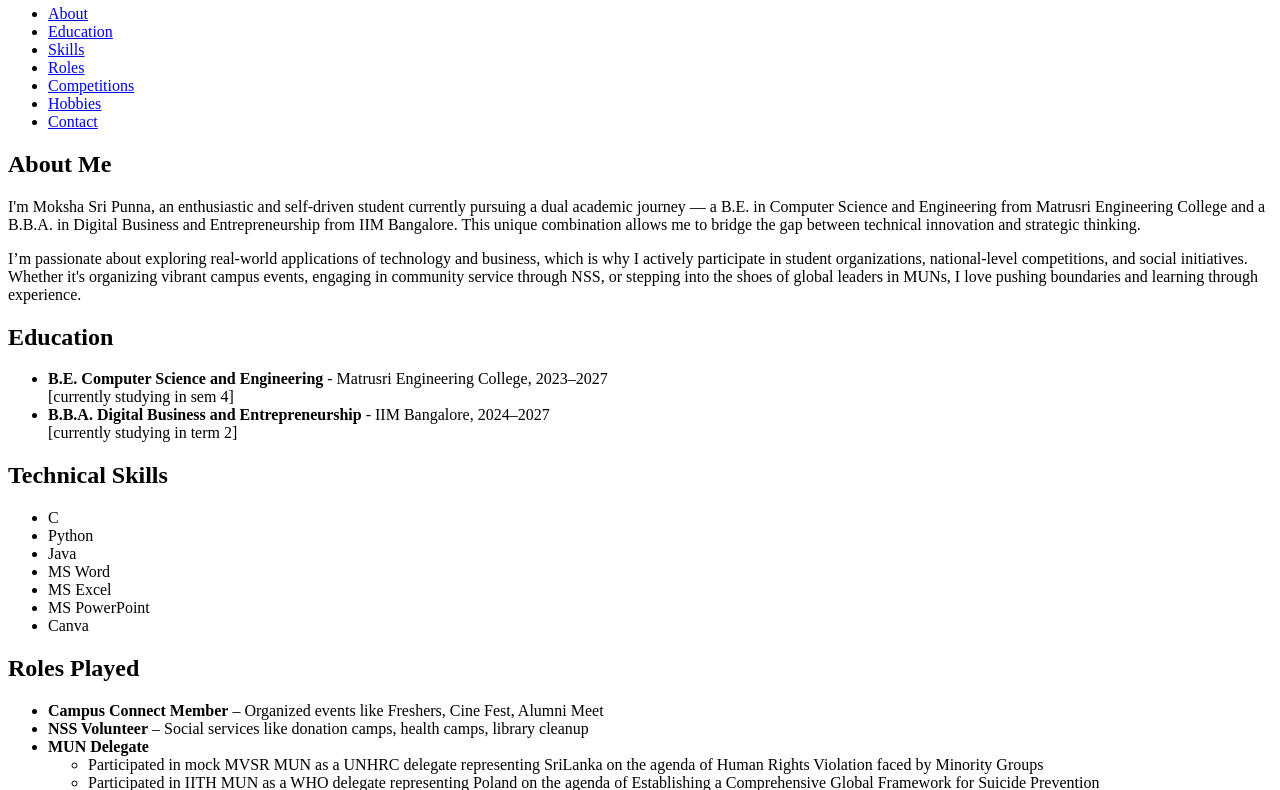
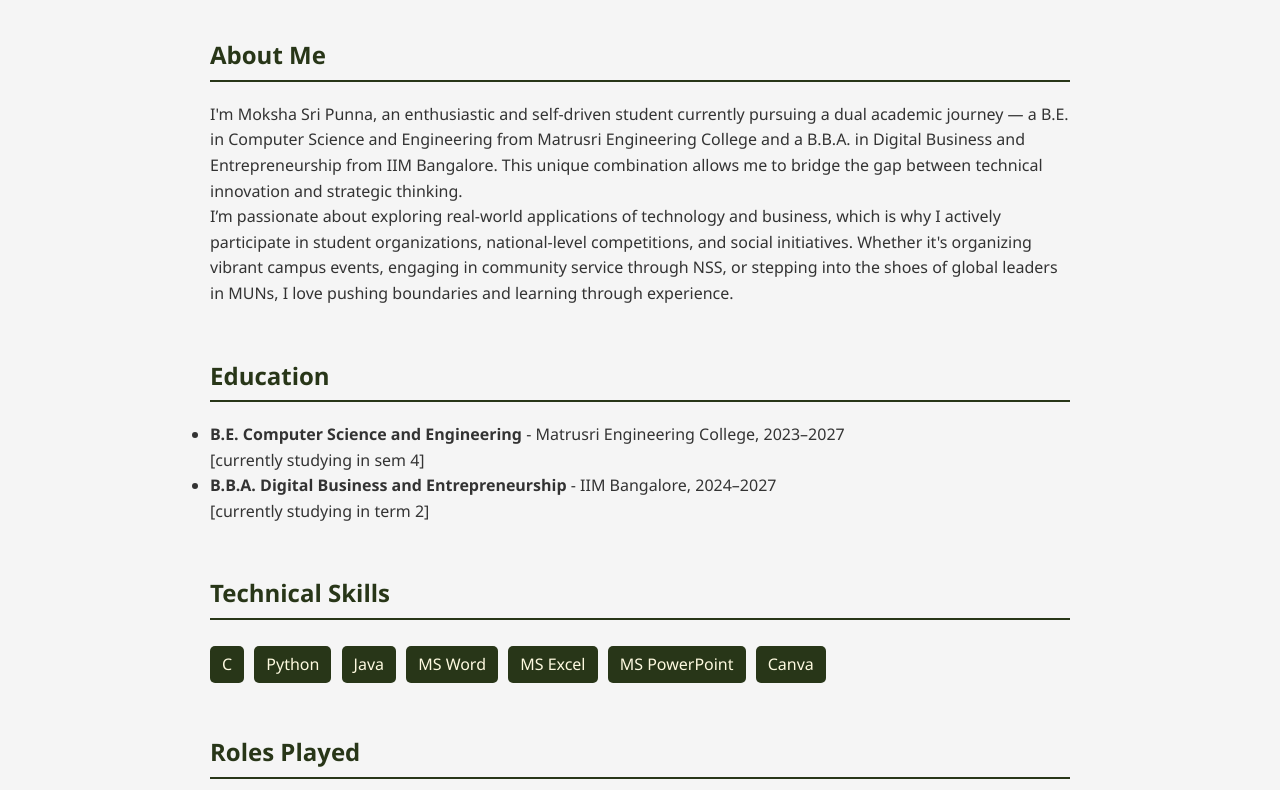
Before and after one commit to moksha218/Resume-Website, a plain HTML site: page index.html in a window 1280 px wide. Shown: the part 62-852 px from the top of the page. Drawn offline with Linux system fonts and the light colour scheme.

Commit message:
Update index.html

```diff
--- a/index.html
+++ b/index.html
@@ -4,7 +4,7 @@
   <meta charset="UTF-8" />
   <meta name="viewport" content="width=device-width, initial-scale=1.0"/>
   <title>Moksha Sri Punna - Resume</title>
-  <link rel="stylesheet" href="gpt3.css"/>
+  <link rel="stylesheet" href="styles.css"/>
 </head>
 <body>
   <nav>
```
